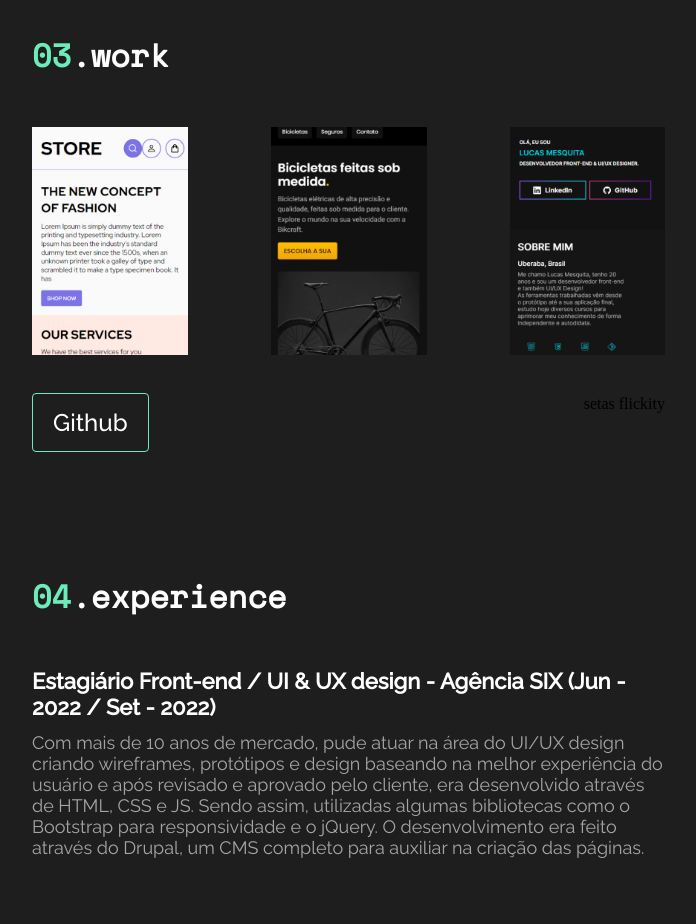
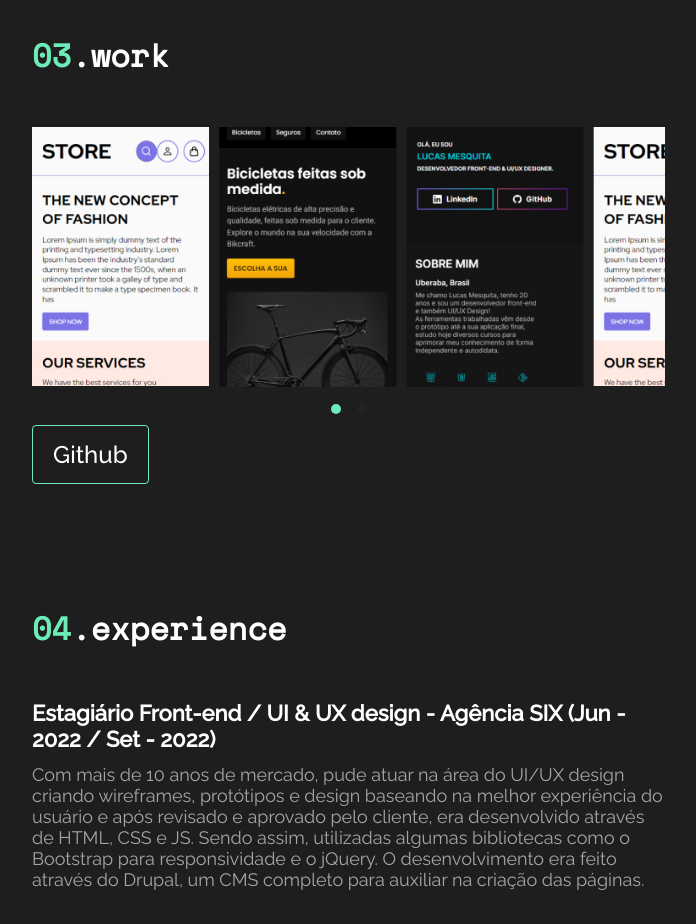
Before and after one commit to mesquita-dev/Portfolio2, a plain HTML site: page index.html in a window 1280 px wide. Shown: the part 1680-2604 px from the top of the page, without its empty margins (233-929 px from the left). Drawn offline with nearby package versions, Linux system fonts and the light colour scheme.

Commit message:
Carrosel

```diff
--- /dev/null
+++ b/flickity.js
@@ -0,0 +1,16 @@
+var elem = document.querySelector('.main-carousel');
+var flkty = new Flickity( elem, {
+  // options
+  cellAlign: 'left',
+  prevNextButtons: false,
+  freeScroll: true,
+  groupCells: true,
+  contain: true,
+  draggable: true,
+});
+
+// element argument can be a selector string
+//   for an individual element
+var flkty = new Flickity( '.main-carousel', {
+  // options
+});
--- a/index.html
+++ b/index.html
@@ -11,6 +11,8 @@
   <link rel="preconnect" href="https://fonts.gstatic.com" crossorigin>
   <link href="https://fonts.googleapis.com/css2?family=Inter&family=Raleway:wght@300;400;500&family=Space+Mono&display=swap" rel="stylesheet">
   <link rel="stylesheet" href="style.css">
+  <link rel="stylesheet" href="https://unpkg.com/flickity@2/dist/flickity.min.css">
+  <link rel="stylesheet" href="/path/to/flickity.css" media="screen">
 </head>
 <body>
   <header>
@@ -129,32 +131,18 @@
     <section class="work" id="work">
       <h1><span class="color-title">03</span>.work</h1>
 
-      <div class="img-carrousel">
-        <article class="img">
-          <figure>
-            <img src="img/galeria-1.jpg" alt="">
-          </figure>
-        </article>
+      <div class="main-carousel">
+        <div class="carousel-cell"><a href=""><img src="img/galeria-1.jpg" alt=""></a></div>
+        <div class="carousel-cell"><a href=""><img src="img/galeria-2.jpg" alt=""></a></div>
+        <div class="carousel-cell"><a href=""><img src="img/galeria-3.jpg" alt=""></a></div>
+        <div class="carousel-cell"><a href=""><img src="img/galeria-1.jpg" alt=""></a></div>
+        <div class="carousel-cell"><a href=""><img src="img/galeria-2.jpg" alt=""></a></div>
+        <div class="carousel-cell"><a href=""><img src="img/galeria-3.jpg" alt=""></a></div>
 
-        <article class="img">
-          <figure>
-            <img src="img/galeria-2.jpg" alt="">
-          </figure>
-        </article>
-
-        <article class="img">
-          <figure>
-            <img src="img/galeria-3.jpg" alt="">
-          </figure>
-        </article>
       </div>
 
       <div class="work-btns">
         <a href="https://github.com/mesquita-dev">Github</a>
-
-        <div>
-          <p>setas flickity</p>
-        </div>
       </div>
     </section>
 
@@ -197,5 +185,8 @@
   </footer>
 
   <script src="script.js"></script>
+  <script src="https://unpkg.com/flickity@2/dist/flickity.pkgd.min.js"></script>
+  <script src="/path/to/flickity.pkgd.min.js"></script>
+  <script src="flickity.js"></script>
 </body>
 </html>
--- a/style.css
+++ b/style.css
@@ -231,12 +231,6 @@ header nav ul a:hover::after{
   color: var(--destaques);
 }
 
-.work .img-carrousel{
-  display: flex;
-  justify-content: space-between;
-  gap: 83px;
-}
-
 .work-btns{
   display: flex;
   justify-content: space-between;
@@ -321,3 +315,16 @@ footer{
   color: var(--textos);
   margin-bottom: 42px;
 }
+
+.flickity-page-dots .dot.is-selected{
+  background: var(--primaria);
+}
+
+.flickity-page-dots {
+  bottom: -30px !important;
+}
+
+.carousel-cell {
+  width: 28%;
+  margin-right: 10px;
+}
```
